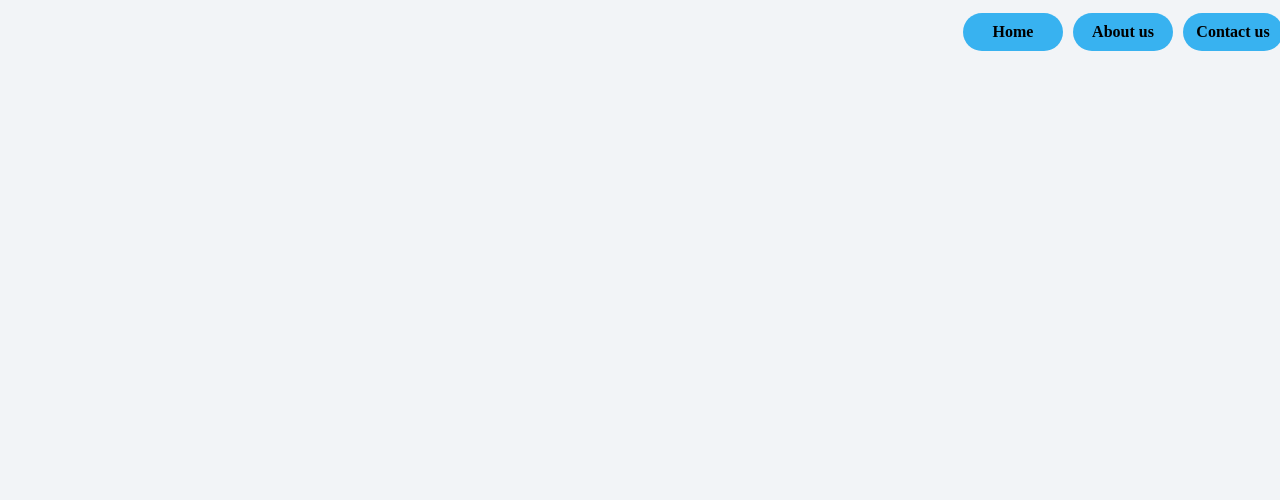
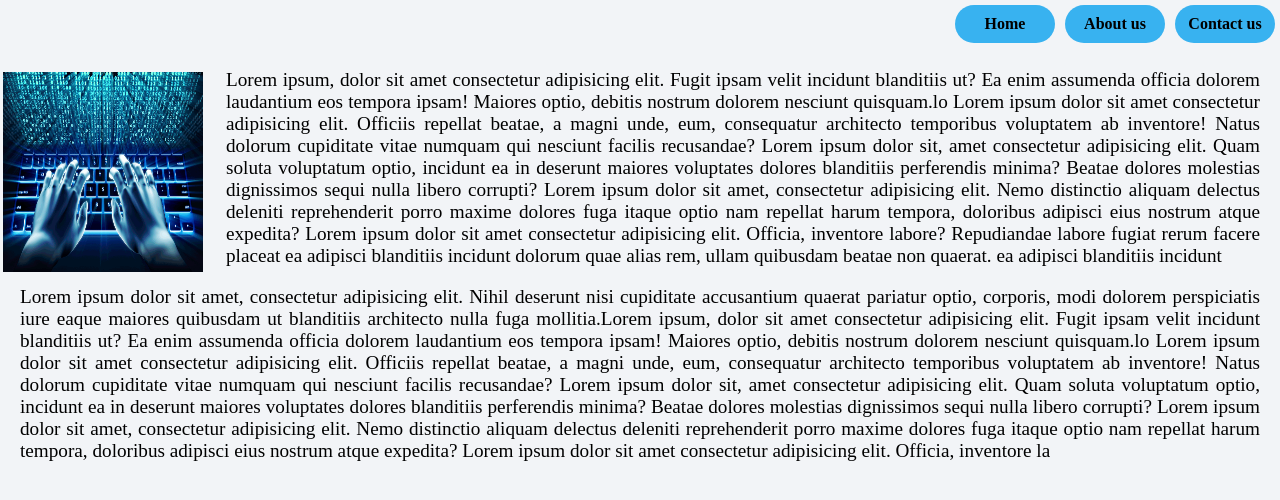
Before and after one commit to sooraj14/simple-website, a Flask app: page /about in a window 1280 px wide. Shown: the top 500 px of the page. Run offline with Flask 2, Linux system fonts and the light colour scheme.

Commit message:
created about us page

```diff
--- a/static/css/main.css
+++ b/static/css/main.css
@@ -1,6 +1,7 @@
 body{
     width: 100%;
     background-color: rgb(242, 244, 247);
+    margin: 0;
 
 }
 .pd{
@@ -40,19 +41,20 @@ current span{
     font-size: larger;
     width: ;
 } */
-table{
+.homeTable{
     text-align: center;
     margin: 0 auto;
     border-collapse:collapse;
     padding:50px;
 }
-td{
+.homeTd{
 text-align: center;
 border-spacing: 15px;
 padding-left: 50px;
 /* width: 50px; */
 padding-bottom: 50px;
 }
+
 th{
     text-align: center;
     border-spacing: 15px;
@@ -61,7 +63,27 @@ th{
     padding-bottom: 50px;
 
 }
+
 img{
     width:200px;
     height: 200px;
+    padding-right: 20px;
+
 }
+
+.about{
+    text-align: center;
+}
+
+.info{
+    text-align: justify;
+    font-size: larger;
+    margin-left: 20px;
+    margin-right: 20px;
+
+
+
+}
+.aboutTable{
+    float: left;
+}
--- a/templates/aboutus.html
+++ b/templates/aboutus.html
@@ -17,8 +17,16 @@
       <a href="/"><span class="pd"> Home</span></a>
       </div>
 </nav>
-    <!-- <img src="/static/images/img.png">     -->
-
-
+<div class="about">
+    <div>
+    <table class="aboutTable">
+        <tr>
+            <td><img src="/static/images/img.png"> </td>
+        </tr>
+    </table>
+    <p class="info">Lorem ipsum, dolor sit amet consectetur adipisicing elit. Fugit ipsam velit incidunt blanditiis ut? Ea enim assumenda officia dolorem laudantium eos tempora ipsam! Maiores optio, debitis nostrum dolorem nesciunt quisquam.lo Lorem ipsum dolor sit amet consectetur adipisicing elit. Officiis repellat beatae, a magni unde, eum, consequatur architecto temporibus voluptatem ab inventore! Natus dolorum cupiditate vitae numquam qui nesciunt facilis recusandae? Lorem ipsum dolor sit, amet consectetur adipisicing elit. Quam soluta voluptatum optio, incidunt ea in deserunt maiores voluptates dolores blanditiis perferendis minima? Beatae dolores molestias dignissimos sequi nulla libero corrupti? Lorem ipsum dolor sit amet, consectetur adipisicing elit. Nemo distinctio aliquam delectus deleniti reprehenderit porro maxime dolores fuga itaque optio nam repellat harum tempora, doloribus adipisci eius nostrum atque expedita? Lorem ipsum dolor sit amet consectetur adipisicing elit. Officia, inventore labore? Repudiandae labore fugiat rerum facere placeat ea adipisci blanditiis incidunt dolorum quae alias rem, ullam quibusdam beatae non quaerat.  ea adipisci blanditiis incidunt </p>
+    <p class="info">Lorem ipsum dolor sit amet, consectetur adipisicing elit. Nihil deserunt nisi cupiditate accusantium quaerat pariatur optio, corporis, modi dolorem perspiciatis iure eaque maiores quibusdam ut blanditiis architecto nulla fuga mollitia.Lorem ipsum, dolor sit amet consectetur adipisicing elit. Fugit ipsam velit incidunt blanditiis ut? Ea enim assumenda officia dolorem laudantium eos tempora ipsam! Maiores optio, debitis nostrum dolorem nesciunt quisquam.lo Lorem ipsum dolor sit amet consectetur adipisicing elit. Officiis repellat beatae, a magni unde, eum, consequatur architecto temporibus voluptatem ab inventore! Natus dolorum cupiditate vitae numquam qui nesciunt facilis recusandae? Lorem ipsum dolor sit, amet consectetur adipisicing elit. Quam soluta voluptatum optio, incidunt ea in deserunt maiores voluptates dolores blanditiis perferendis minima? Beatae dolores molestias dignissimos sequi nulla libero corrupti? Lorem ipsum dolor sit amet, consectetur adipisicing elit. Nemo distinctio aliquam delectus deleniti reprehenderit porro maxime dolores fuga itaque optio nam repellat harum tempora, doloribus adipisci eius nostrum atque expedita? Lorem ipsum dolor sit amet consectetur adipisicing elit. Officia, inventore la</p>
+</div>
+</div>
   </body>
 </html>
```
Also changed, not shown: templates/home.html (+18 -19 lines).
